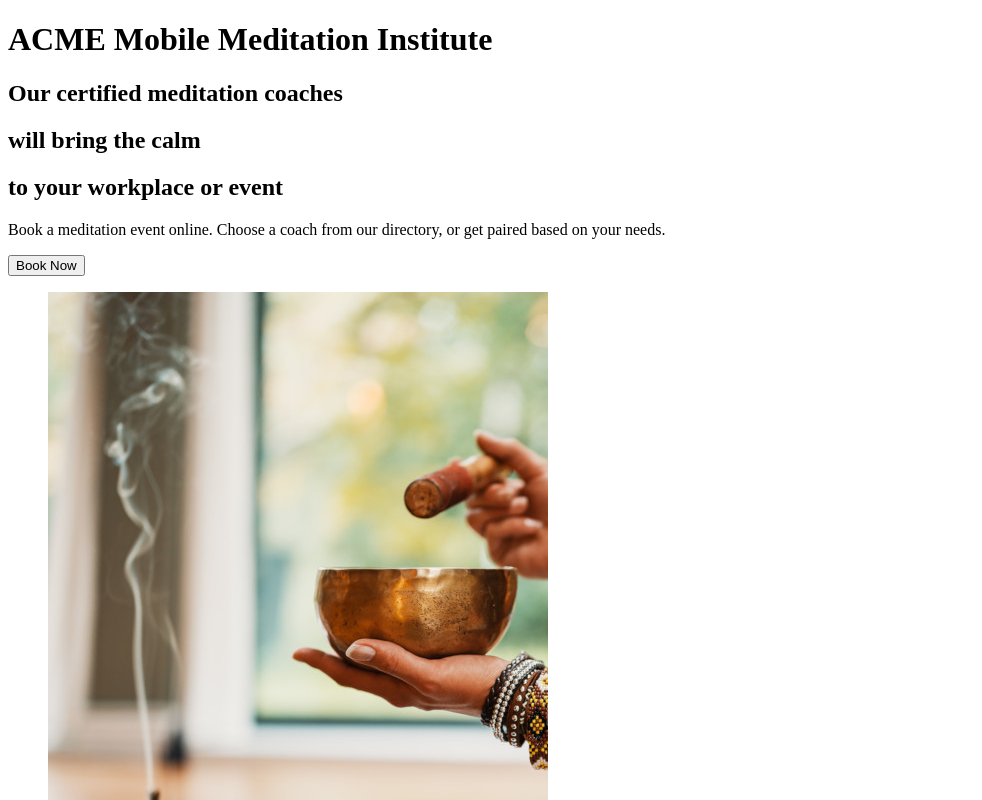
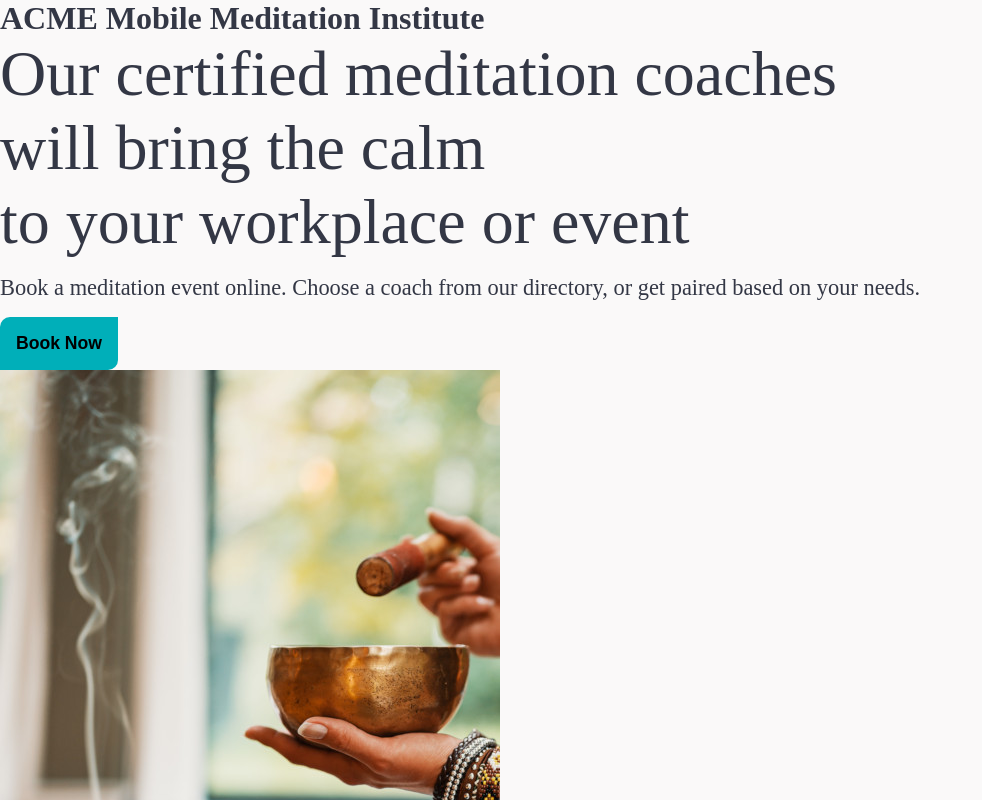
Before and after one commit to hdevilbiss/react-portfolio-website, a React (Create React App) app: page / in a window 1280 px wide. Shown: the top 800 px of the page, without its empty margins (0-982 px from the left). Built offline with nearby package versions, Linux system fonts and the light colour scheme.

Commit message:
💄✨ components: Create GlobalStyle component, then import it in App

```diff
--- a/src/App.jsx
+++ b/src/App.jsx
@@ -2,10 +2,15 @@
  * Pages
  */
 import Home from './pages/Home';
+/**
+ * Styles
+ */
+import GlobalStyle from './components/GlobalStyle';
 
 function App() {
   return (
     <div className="App">
+      <GlobalStyle />
       <h1>
         ACME Mobile Meditation Institute
       </h1>
--- /dev/null
+++ b/src/components/GlobalStyle.jsx
@@ -0,0 +1,36 @@
+import {createGlobalStyle} from 'styled-components';
+const GlobalStyle = createGlobalStyle`
+* {
+  box-sizing: border-box;
+  margin: 0;
+  padding: 0;
+}
+body {
+  background:#faf9f9;
+  color: #333745;
+}
+button {
+  border: none;
+  border-radius: 10px 0px 10px 0px;
+  background-color:#00afb9;
+  cursor: pointer;
+  font-size: 1.1rem;
+  font-weight: bold;
+  padding: 1rem 1rem;
+  transition: all 0.5s ease;
+  &:hover {
+    background-color:#00b4d8;
+    border-radius: 10px;
+  }
+}
+h2 {
+  font-size: 4rem;
+  font-weight: lighter;
+}
+p {
+  font-size: 1.4rem;
+  padding: 1rem 0rem;
+}
+`;
+
+export default GlobalStyle;
```
